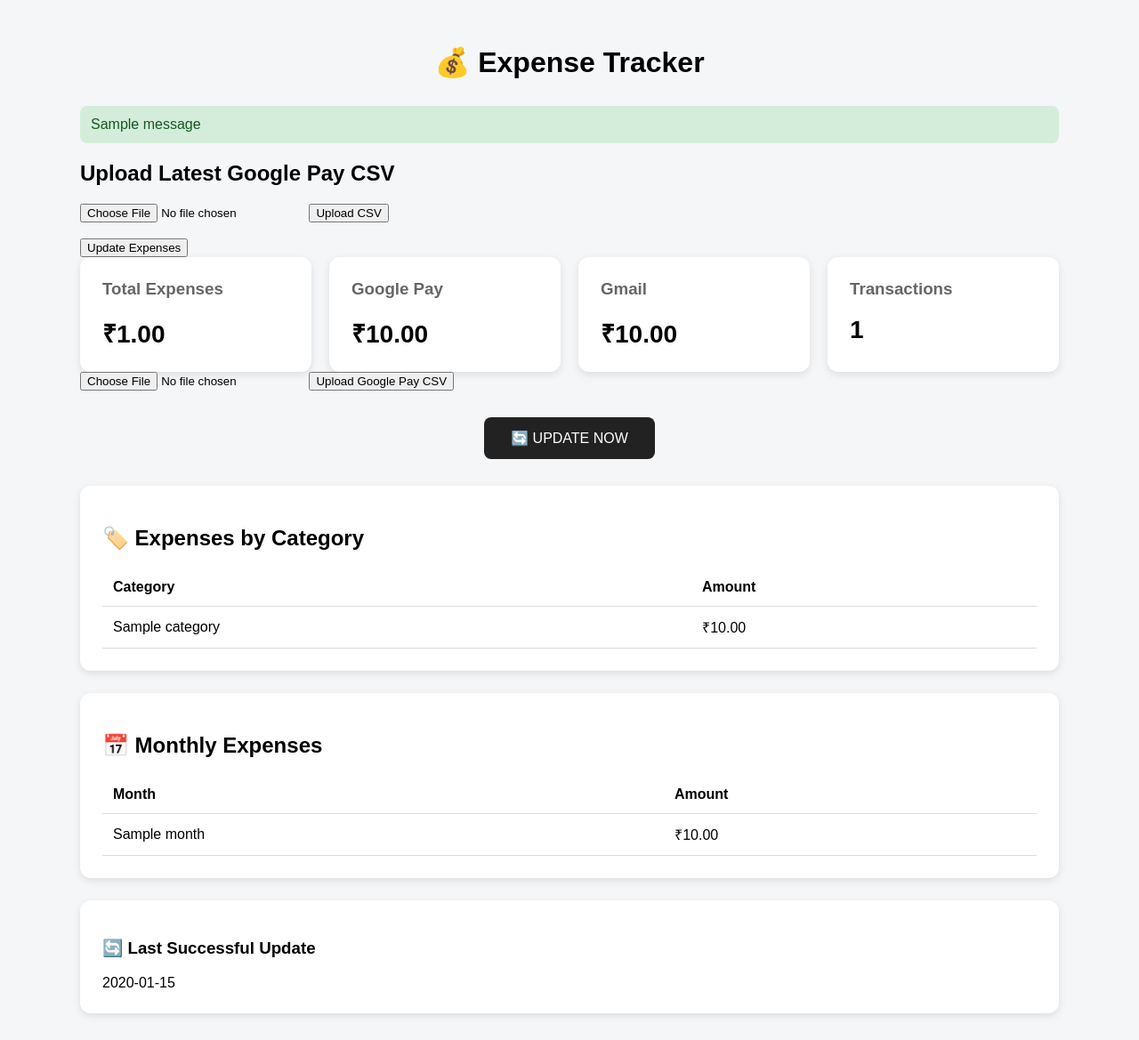
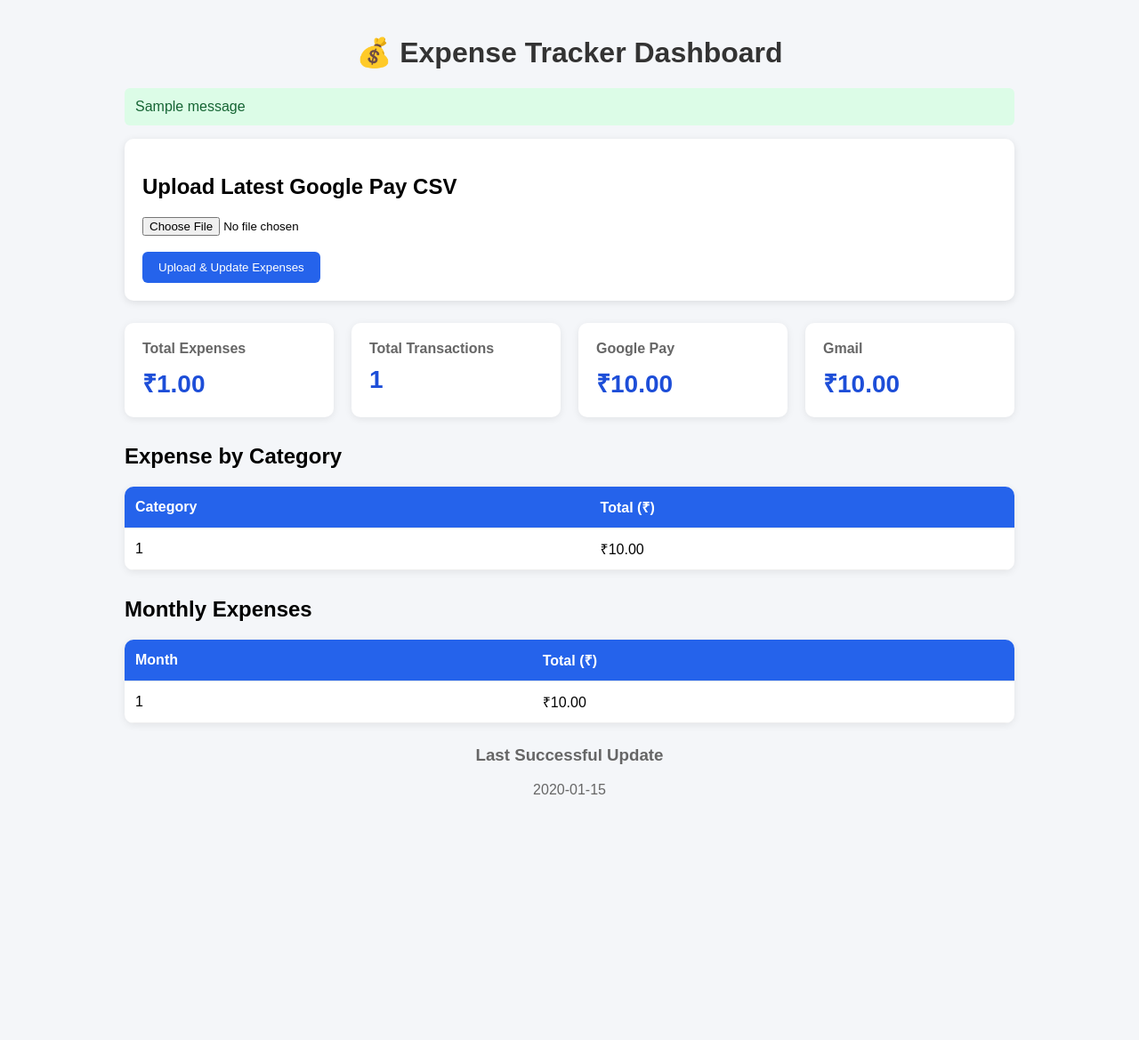
Before and after one commit to GuruChan05/ExpenseTracker, a Flask app: template templates/dashboard.html in a window 1280 px wide. Shown: the whole page at 89% size. After the commit the page ends 893 px from the top, so only its background shows below. Run offline with Flask 3, Linux system fonts and the light colour scheme; the template is opened without the code that fills it: most values are stand-ins (such as "Sample title", 1, 10 or a date in 2020); one stand-in notice (Sample message) is shown.

Commit message:
Updated dashboard with upload and stats

```diff
--- a/templates/dashboard.html
+++ b/templates/dashboard.html
@@ -1,102 +1,123 @@
 <!DOCTYPE html>
 <html>
 <head>
-
     <title>Expense Tracker</title>
 
     <style>
-
-        body {
-            font-family: Arial, sans-serif;
-            background: #f4f6f8;
-            margin: 0;
-            padding: 30px;
+        body{
+            font-family:Arial,Helvetica,sans-serif;
+            background:#f4f6f9;
+            margin:40px;
         }
 
-        .container {
-            max-width: 1100px;
-            margin: auto;
+        .container{
+            max-width:1000px;
+            margin:auto;
         }
 
-        h1 {
-            text-align: center;
-            margin-bottom: 30px;
+        h1{
+            text-align:center;
+            color:#333;
         }
 
-        .cards {
-            display: grid;
-            grid-template-columns: repeat(4, 1fr);
-            gap: 20px;
+        .upload-box{
+            background:white;
+            padding:20px;
+            border-radius:10px;
+            box-shadow:0 2px 8px rgba(0,0,0,.1);
+            margin-bottom:25px;
         }
 
-        .card {
-            background: white;
-            padding: 25px;
-            border-radius: 12px;
-            box-shadow: 0 3px 10px rgba(0,0,0,0.1);
+        .upload-box button{
+            background:#2563eb;
+            color:white;
+            border:none;
+            padding:10px 18px;
+            border-radius:6px;
+            cursor:pointer;
         }
 
-        .card h3 {
-            margin-top: 0;
-            color: #666;
+        .cards{
+            display:grid;
+            grid-template-columns:repeat(auto-fit,minmax(220px,1fr));
+            gap:20px;
+            margin-bottom:25px;
         }
 
-        .amount {
-            font-size: 28px;
-            font-weight: bold;
+        .card{
+            background:white;
+            padding:20px;
+            border-radius:10px;
+            box-shadow:0 2px 8px rgba(0,0,0,.08);
         }
 
-        .section {
-            background: white;
-            margin-top: 25px;
-            padding: 25px;
-            border-radius: 12px;
-            box-shadow: 0 3px 10px rgba(0,0,0,0.1);
+        .card h3{
+            margin:0;
+            color:#666;
+            font-size:16px;
         }
 
-        table {
-            width: 100%;
-            border-collapse: collapse;
+        .value{
+            margin-top:10px;
+            font-size:28px;
+            font-weight:bold;
+            color:#1d4ed8;
         }
 
-        th, td {
-            padding: 12px;
-            border-bottom: 1px solid #ddd;
-            text-align: left;
+        table{
+            width:100%;
+            border-collapse:collapse;
+            background:white;
+            margin-top:15px;
+            border-radius:10px;
+            overflow:hidden;
+            box-shadow:0 2px 8px rgba(0,0,0,.08);
         }
 
-        .update-button {
-            display: block;
-            margin: 30px auto;
-            padding: 14px 30px;
-            border: none;
-            border-radius: 8px;
-            background: #222;
-            color: white;
-            font-size: 16px;
-            cursor: pointer;
+        th,td{
+            padding:12px;
+            border-bottom:1px solid #eee;
+            text-align:left;
         }
 
-        .update-button:hover {
-            background: #444;
+        th{
+            background:#2563eb;
+            color:white;
         }
 
-        .success {
-            background: #d4edda;
-            color: #155724;
-            padding: 12px;
-            border-radius: 8px;
-            margin-bottom: 20px;
+        .section{
+            margin-top:30px;
         }
 
-        .error {
-            background: #f8d7da;
-            color: #721c24;
-            padding: 12px;
-            border-radius: 8px;
-            margin-bottom: 20px;
+        .success{
+            background:#dcfce7;
+            color:#166534;
+            padding:12px;
+            border-radius:6px;
+            margin-bottom:15px;
         }
 
+        .error{
+            background:#fee2e2;
+            color:#991b1b;
+            padding:12px;
+            border-radius:6px;
+            margin-bottom:15px;
+        }
+
+        .warning{
+            background:#fef3c7;
+            color:#92400e;
+            padding:12px;
+            border-radius:6px;
+            margin-bottom:15px;
+        }
+
+        .footer{
+            margin-top:25px;
+            text-align:center;
+            color:#666;
+        }
     </style>
 
 </head>
@@ -105,25 +126,23 @@
 
 <div class="container">
 
-    <h1>💰 Expense Tracker</h1>
-
-    <!-- Flash Messages -->
+    <h1>💰 Expense Tracker Dashboard</h1>
 
     {% with messages = get_flashed_messages(with_categories=true) %}
+      {% if messages %}
+        {% for category,message in messages %}
+          <div class="{{category}}">
+              {{message}}
+          </div>
+        {% endfor %}
+      {% endif %}
+    {% endwith %}
 
-        {% for category, message in messages %}
-
-            <div class="{{ category }}">
-                {{ message }}
-            </div>
-
-        {% endfor %}
-
-    {% endwith %}
+    <div class="upload-box">
 
         <h2>Upload Latest Google Pay CSV</h2>
 
-<form action="/upload" method="POST" enctype="multipart/form-data">
+        <form action="/update" method="POST" enctype="multipart/form-data">
 
             <input
                 type="file"
@@ -132,104 +151,64 @@
                 required
             >
 
+            <br><br>
+
             <button type="submit">
-        Upload CSV
+                Upload & Update Expenses
             </button>
 
         </form>
 
-<br>
-
-<form action="/update" method="POST">
-
-    <button type="submit">
-        Update Expenses
-    </button>
-
-</form>
-
-
-    <!-- Statistics -->
+    </div>
 
     <div class="cards">
 
         <div class="card">
             <h3>Total Expenses</h3>
-            <div class="amount">
-                ₹{{ "%.2f"|format(stats.total_expenses) }}
+            <div class="value">
+                ₹{{"%.2f"|format(stats.total_expenses)}}
             </div>
         </div>
 
+        <div class="card">
+            <h3>Total Transactions</h3>
+            <div class="value">
+                {{stats.total_transactions}}
+            </div>
+        </div>
 
         <div class="card">
             <h3>Google Pay</h3>
-            <div class="amount">
-                ₹{{ "%.2f"|format(stats.gpay_total) }}
+            <div class="value">
+                ₹{{"%.2f"|format(stats.gpay_total)}}
             </div>
         </div>
 
-
         <div class="card">
             <h3>Gmail</h3>
-            <div class="amount">
-                ₹{{ "%.2f"|format(stats.gmail_total) }}
-            </div>
-        </div>
-
-
-        <div class="card">
-            <h3>Transactions</h3>
-            <div class="amount">
-                {{ stats.total_transactions }}
+            <div class="value">
+                ₹{{"%.2f"|format(stats.gmail_total)}}
             </div>
         </div>
 
     </div>
-    <form action="/upload" method="POST" enctype="multipart/form-data">
-
-        <input
-        type="file"
-        name="csv_file"
-        accept=".csv"
-        required
-        >
-
-        <button type="submit">
-              Upload Google Pay CSV
-        </button>
-
-    </form>
-
-
-    <!-- Update -->
-
-    <form action="/update" method="POST">
-
-        <button class="update-button" type="submit">
-            🔄 UPDATE NOW
-        </button>
-
-    </form>
-
-
-    <!-- Category -->
 
     <div class="section">
 
-        <h2>🏷️ Expenses by Category</h2>
+        <h2>Expense by Category</h2>
 
         <table>
 
             <tr>
                 <th>Category</th>
-                <th>Amount</th>
+                <th>Total (₹)</th>
             </tr>
 
-            {% for category, amount in stats.category_totals %}
+            {% for row in stats.category_totals %}
 
             <tr>
-                <td>{{ category }}</td>
-                <td>₹{{ "%.2f"|format(amount) }}</td>
+                <td>{{row[0]}}</td>
+                <td>₹{{"%.2f"|format(row[1])}}</td>
             </tr>
 
             {% endfor %}
@@ -238,25 +217,22 @@
 
     </div>
 
-
-    <!-- Monthly -->
-
     <div class="section">
 
-        <h2>📅 Monthly Expenses</h2>
+        <h2>Monthly Expenses</h2>
 
         <table>
 
             <tr>
                 <th>Month</th>
-                <th>Amount</th>
+                <th>Total (₹)</th>
             </tr>
 
-            {% for month, amount in stats.monthly_totals %}
+            {% for row in stats.monthly_totals %}
 
             <tr>
-                <td>{{ month }}</td>
-                <td>₹{{ "%.2f"|format(amount) }}</td>
+                <td>{{row[0]}}</td>
+                <td>₹{{"%.2f"|format(row[1])}}</td>
             </tr>
 
             {% endfor %}
@@ -265,17 +241,14 @@
 
     </div>
 
+    <div class="footer">
 
-    <!-- Last Update -->
-
-    <div class="section">
-
-        <h3>🔄 Last Successful Update</h3>
+        <h3>Last Successful Update</h3>
 
         {% if last_update %}
-            {{ last_update }}
+            <p>{{last_update}}</p>
         {% else %}
-            No update recorded yet.
+            <p>No updates yet.</p>
         {% endif %}
 
     </div>
```
Lines whose indentation alone changed are shown as unchanged.
